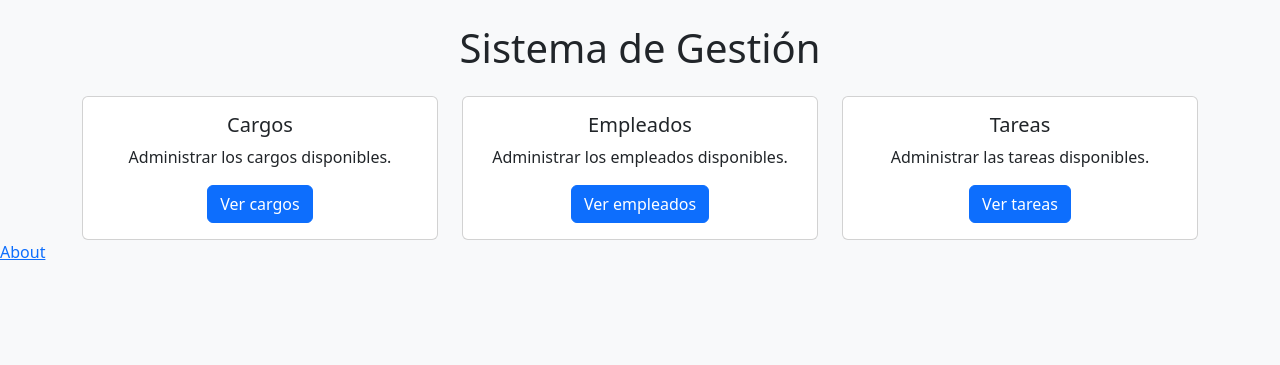
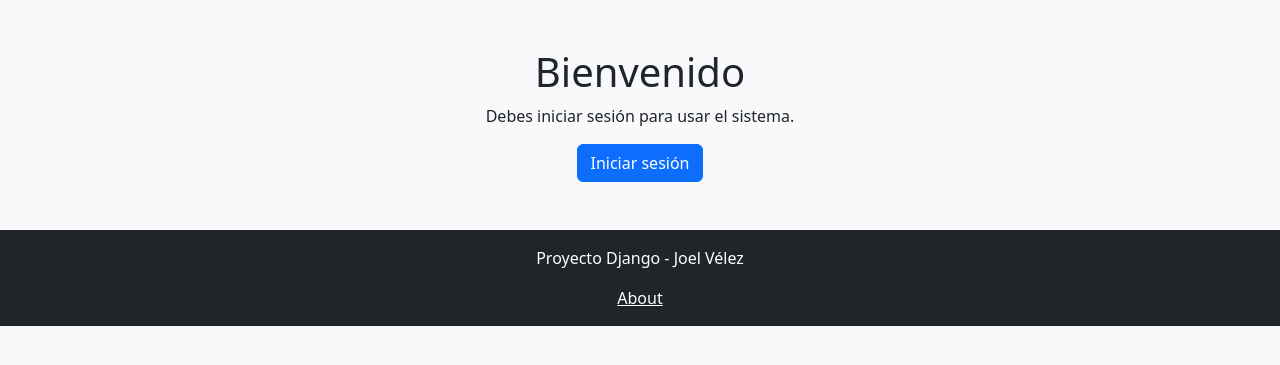
Before and after one commit to Joel-Velez/TuPrimeraPagina-VelezJoel, a Django app: page / in a window 1280 px wide. Shown: the part 48-413 px from the top of the page. Run offline with Django 5.2, Linux system fonts and the light colour scheme.

Commit message:
feat: modificacion visual en footer e index con bootstrap e IA

```diff
--- a/src/core/templates/core/componentes/footer.html
+++ b/src/core/templates/core/componentes/footer.html
@@ -1,3 +1,11 @@
-<footer>
-    <a href="{% url 'core:about' %}">About</a>
+<footer class="bg-dark text-white text-center p-3 mt-5">
+
+    <p>
+        Proyecto Django - Joel Vélez
+    </p>
+
+    <a class="text-white" href="{% url 'core:about' %}">
+        About
+    </a>
+
 </footer>
--- a/src/core/templates/core/index.html
+++ b/src/core/templates/core/index.html
@@ -6,64 +6,58 @@ Inicio
 
 {% block content %}
 
-<h1 class="mb-4 text-center">Sistema de Gestión</h1>
+{% if user.is_authenticated %}
 
-<div class="row">
+<h1 class="text-center mb-5">Sistema de Gestión</h1>
+
+<div class="row text-center">
 
     <div class="col-md-4">
-<div class="card">
-<div class="card-body text-center">
-
-<h5 class="card-title">Cargos</h5>
-
-<p class="card-text">
-Administrar los cargos disponibles.
-</p>
-
+        <div class="card p-3 shadow-sm">
+            <h4>Cargos</h4>
+            <p>Administrar los cargos disponibles.</p>
             <a class="btn btn-primary" href="{% url 'core:cargo_list' %}">
                 Ver cargos
             </a>
-
-</div>
         </div>
     </div>
 
     <div class="col-md-4">
-<div class="card">
-<div class="card-body text-center">
-
-<h5 class="card-title">Empleados</h5>
-
-<p class="card-text">
-Administrar los empleados disponibles.
-</p>
-
+        <div class="card p-3 shadow-sm">
+            <h4>Empleados</h4>
+            <p>Administrar los empleados disponibles.</p>
             <a class="btn btn-primary" href="{% url 'core:empleado_list' %}">
                 Ver empleados
             </a>
-
-</div>
         </div>
     </div>
 
     <div class="col-md-4">
-<div class="card">
-<div class="card-body text-center">
-
-<h5 class="card-title">Tareas</h5>
-
-<p class="card-text">
-Administrar las tareas disponibles.
-</p>
-
+        <div class="card p-3 shadow-sm">
+            <h4>Tareas</h4>
+            <p>Administrar las tareas disponibles.</p>
             <a class="btn btn-primary" href="{% url 'core:tarea_list' %}">
                 Ver tareas
             </a>
-
-</div>
         </div>
     </div>
 
 </div>
 
+{% else %}
+
+<div class="text-center mt-5">
+
+<h1>Bienvenido</h1>
+
+<p>Debes iniciar sesión para usar el sistema.</p>
+
+<a class="btn btn-primary" href="{% url 'core:login' %}">
+Iniciar sesión
+</a>
+
+</div>
+
+{% endif %}
+
 {% endblock content %}
```
Lines whose indentation alone changed are shown as unchanged.
